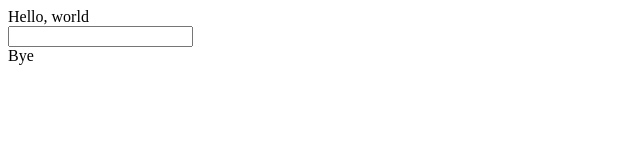
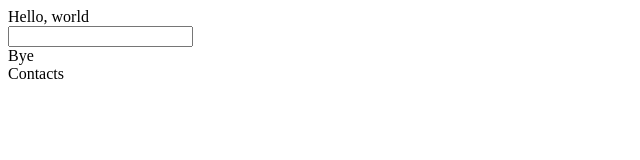
Before and after one commit to Trofymets/git-training, a plain HTML site: page index.html in a window 1280 px wide. Shown: the full height of the page, 0-640 px from the left. Drawn offline with Linux system fonts and the light colour scheme.

Commit message:
add footer

```diff
--- a/index.html
+++ b/index.html
@@ -12,6 +12,7 @@
     <div>Hello, world</div>
     <input type="text">
     <div>Bye</div>
+    <footer>Contacts</footer>
 </body>
 
 </html>
```
